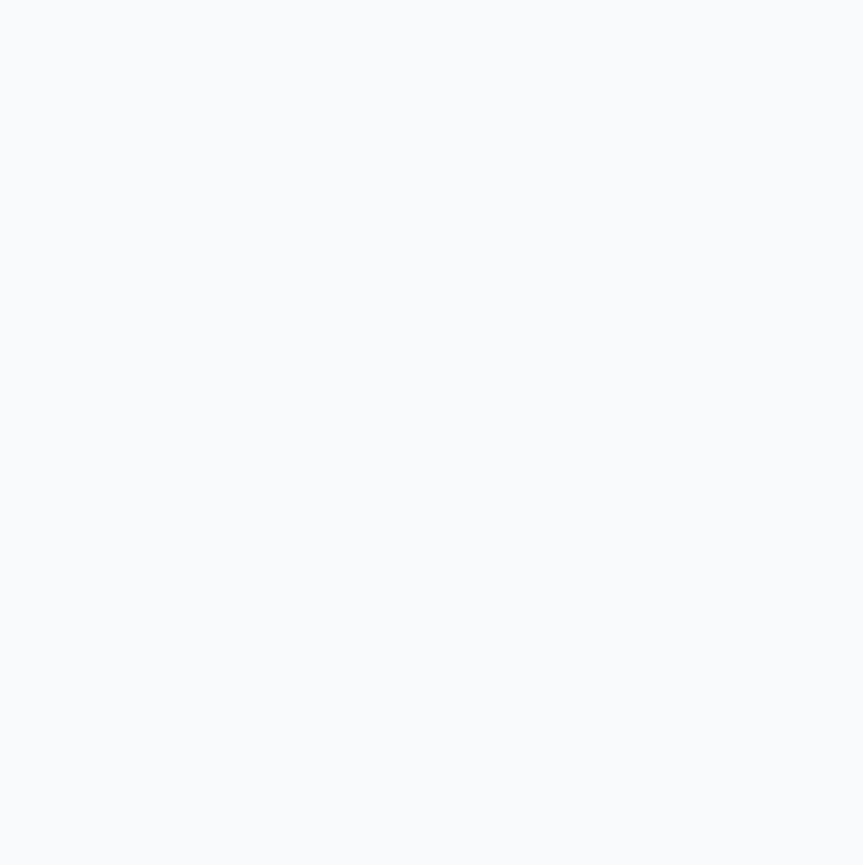
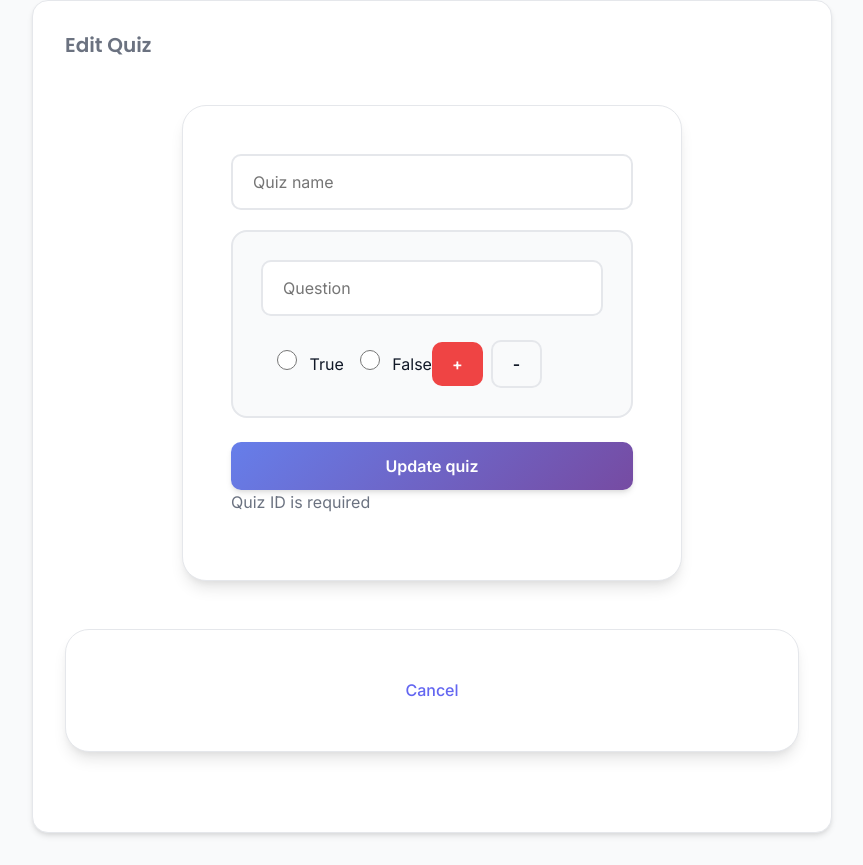
Before and after one commit to ishchenkomaksym46-alt/quiz_constructor, a React (Create React App) app: page /editQuiz in a window 1280 px wide. Before the commit this address had no page. Shown: the whole page, without its empty margins (208-1071 px from the left). Before the commit the page ends 800 px from the top, so only its background shows below. Built offline with nearby package versions, Linux system fonts and the light colour scheme.

Commit message:
Added editing and leaderboard frontend

```diff
--- a/src/auth/account.tsx
+++ b/src/auth/account.tsx
@@ -89,6 +89,7 @@ export default function Account() {
                     <h2>Title: {el.title}</h2>
                     <h3>Created at: {new Date(el.created_at).toLocaleDateString('us-US')}</h3>
                     <a href={`/start?id=${el.id}`}>Start</a>
+                    <button onClick={() => navigate(`/editQuiz?id=${el.id}`)}>Edit</button>
                     <button onClick={() => deleteQuiz(el.id)}>Delete</button>
                 </div>
             ))}
--- a/src/index.tsx
+++ b/src/index.tsx
@@ -6,6 +6,8 @@ import Main from "./main/main";
 import Quizzes from "./quizzes/quizzes";
 import Start from './quizzes/start';
 import CreateQuiz from "./quizzes/createQuiz";
+import EditQuiz from "./quizzes/editQuiz";
+import Leaderboard from "./quizzes/leaderboard";
 import Account from "./auth/account";
 import './styles.css';
 
@@ -19,6 +21,8 @@ root.render(
             <Route path='/quizzes' element={<Quizzes />} />
             <Route path='/start' element={<Start />} />
             <Route path='/createQuiz' element={<CreateQuiz />} />
+            <Route path='/editQuiz' element={<EditQuiz />} />
+            <Route path='/leaderboard' element={<Leaderboard />} />
             <Route path='/accountInfo' element={<Account />} />
         </Routes>
     </BrowserRouter>
--- a/src/main/main.tsx
+++ b/src/main/main.tsx
@@ -55,6 +55,7 @@ export default function Main() {
                         </div>
                     )}
                     <a href="/quizzes">Quizzes</a>
+                    <a href="/leaderboard">Leaderboard</a>
                 </div>
             </header>
 
--- /dev/null
+++ b/src/quizzes/editQuiz.tsx
@@ -0,0 +1,164 @@
+import {useState, useEffect} from "react";
+import axios from "axios";
+import {useNavigate, useSearchParams} from "react-router-dom";
+
+export default function EditQuiz() {
+    const [questionsNumber, setQuestionsNumber] = useState<number[]>([1]);
+    const [quizName, setQuizName] = useState<string>('');
+    const [questions, setQuestions] = useState<{text: string, answer: boolean | null}[]>([{text: '', answer: null}]);
+    const [error, setError] = useState<string | null>(null);
+    const [loading, setLoading] = useState<boolean>(true);
+    const navigate = useNavigate();
+    const [searchParams] = useSearchParams();
+    const quizId = searchParams.get('id');
+
+    useEffect(() => {
+        const fetchQuiz = async () => {
+            if (!quizId) {
+                setError('Quiz ID is required');
+                setLoading(false);
+                return;
+            }
+
+            try {
+                axios.defaults.withCredentials = true;
+                const res = await axios.get(`${process.env.REACT_APP_API_URL}/quizzes/get?id=${quizId}`);
+
+                if (res.data.success) {
+                    setQuizName(res.data.quiz.title);
+                    const loadedQuestions = res.data.questions.map((q: any) => ({
+                        text: q.question,
+                        answer: q.correct_variant
+                    }));
+                    setQuestions(loadedQuestions);
+                    setQuestionsNumber(loadedQuestions.map((_: any, i: number) => i + 1));
+                } else {
+                    setError(res.data.message);
+                }
+            } catch (error: any) {
+                console.error(error);
+                setError(error.response?.data?.message || 'Failed to load quiz');
+            } finally {
+                setLoading(false);
+            }
+        };
+
+        fetchQuiz();
+    }, [quizId]);
+
+    function addInput() {
+        setQuestionsNumber([...questionsNumber, questionsNumber.length + 1]);
+        setQuestions([...questions, {text: '', answer: null}]);
+    }
+
+    function removeInput() {
+        if (questionsNumber.length > 1) {
+            setQuestionsNumber(questionsNumber.filter((x) => x !== questionsNumber.length).sort((a, b) => a - b));
+            setQuestions(questions.slice(0, -1));
+        }
+    }
+
+    async function editQuiz(e: React.FormEvent) {
+        e.preventDefault();
+        setError(null);
+
+        if (!quizName.trim()) {
+            setError('Quiz name is required');
+            return;
+        }
+
+        for (let i = 0; i < questions.length; i++) {
+            if (!questions[i].text.trim()) {
+                setError(`Question ${i + 1} text is required`);
+                return;
+            }
+            if (questions[i].answer === null) {
+                setError(`Question ${i + 1} answer is required`);
+                return;
+            }
+        }
+
+        axios.defaults.withCredentials = true;
+
+        try {
+            const res = await axios.put(`${process.env.REACT_APP_API_URL}/quizzes/edit?id=${quizId}`, {
+                quizName,
+                questions
+            });
+
+            if(res.data.success) {
+                navigate("/quizzes");
+            } else {
+                setError(res.data.message);
+            }
+        } catch (error: any) {
+            console.error(error);
+            setError(error.response?.data?.message || 'Failed to update quiz');
+        }
+    }
+
+    if (loading) {
+        return <div>Loading quiz...</div>;
+    }
+
+    return(
+        <div>
+            <h2>Edit Quiz</h2>
+            <form onSubmit={editQuiz}>
+                <input
+                    type='text'
+                    name='name'
+                    placeholder='Quiz name'
+                    value={quizName}
+                    onChange={(e) => setQuizName(e.target.value)}
+                />
+                {questionsNumber.map((_, index) => {
+                    return (
+                        <div key={index}>
+                            <input
+                                type='text'
+                                name={`question-${index}`}
+                                placeholder='Question'
+                                value={questions[index]?.text || ''}
+                                onChange={(e) => {
+                                    const newQuestions = [...questions];
+                                    newQuestions[index].text = e.target.value;
+                                    setQuestions(newQuestions);
+                                }}
+                            />
+                            <input
+                                type='radio'
+                                name={`answer-${index}`}
+                                value='True'
+                                checked={questions[index]?.answer === true}
+                                onChange={() => {
+                                    const newQuestions = [...questions];
+                                    newQuestions[index].answer = true;
+                                    setQuestions(newQuestions);
+                                }}
+                            /> True
+                            <input
+                                type='radio'
+                                name={`answer-${index}`}
+                                value='False'
+                                checked={questions[index]?.answer === false}
+                                onChange={() => {
+                                    const newQuestions = [...questions];
+                                    newQuestions[index].answer = false;
+                                    setQuestions(newQuestions);
+                                }}
+                            /> False
+                            <button type='button' onClick={addInput}>+</button>
+                            <button type='button' onClick={removeInput}>-</button>
+                        </div>
+                    )
+                })}
+                <button type='submit'>Update quiz</button>
+                <p>{error}</p>
+            </form>
+            <div style={{ marginTop: '20px' }}>
+                <a href="/quizzes">Cancel</a>
+            </div>
+        </div>
+    )
+}
--- /dev/null
+++ b/src/quizzes/leaderboard.tsx
@@ -0,0 +1,87 @@
+import { useEffect, useState } from "react";
+import axios from "axios";
+
+export default function Leaderboard() {
+    const [leaderboard, setLeaderboard] = useState([]);
+    const [error, setError] = useState(null);
+    const [loading, setLoading] = useState(true);
+
+    useEffect(() => {
+        const fetchLeaderboard = async () => {
+            try {
+                const res = await axios.get(
+                    `${process.env.REACT_APP_API_URL}/quizzes/leaderboard?limit=20`
+                );
+
+                if (res.data.success) {
+                    setLeaderboard(res.data.leaderboard);
+                } else {
+                    setError(res.data.message);
+                }
+            } catch (error) {
+                console.error(error);
+                setError('Failed to load leaderboard');
+            } finally {
+                setLoading(false);
+            }
+        };
+
+        fetchLeaderboard();
+    }, []);
+
+    if (loading) {
+        return <div>Loading leaderboard...</div>;
+    }
+
+    if (error) {
+        return <div>Error: {error}</div>;
+    }
+
+    return (
+        <div>
+            <h1>Quiz Leaderboard</h1>
+            <p>Top quizzes by likes</p>
+
+            {leaderboard.length === 0 ? (
+                <p>No quizzes yet</p>
+            ) : (
+                <table style={{ width: '100%', borderCollapse: 'collapse' }}>
+                    <thead>
+                        <tr>
+                            <th style={{ border: '1px solid #ddd', padding: '8px' }}>Rank</th>
+                            <th style={{ border: '1px solid #ddd', padding: '8px' }}>Quiz Title</th>
+                            <th style={{ border: '1px solid #ddd', padding: '8px' }}>Creator</th>
+                            <th style={{ border: '1px solid #ddd', padding: '8px' }}>Likes</th>
+                            <th style={{ border: '1px solid #ddd', padding: '8px' }}>Action</th>
+                        </tr>
+                    </thead>
+                    <tbody>
+                        {leaderboard.map((quiz, index) => (
+                            <tr key={quiz.id}>
+                                <td style={{ border: '1px solid #ddd', padding: '8px', textAlign: 'center' }}>
+                                    {index + 1}
+                                </td>
+                                <td style={{ border: '1px solid #ddd', padding: '8px' }}>
+                                    {quiz.title}
+                                </td>
+                                <td style={{ border: '1px solid #ddd', padding: '8px' }}>
+                                    {quiz.creator_email}
+                                </td>
+                                <td style={{ border: '1px solid #ddd', padding: '8px', textAlign: 'center' }}>
+                                    {quiz.likes_count}
+                                </td>
+                                <td style={{ border: '1px solid #ddd', padding: '8px', textAlign: 'center' }}>
+                                    <a href={`/quizzes/start?id=${quiz.id}`}>Start Quiz</a>
+                                </td>
+                            </tr>
+                        ))}
+                    </tbody>
+                </table>
+            )}
+
+            <div style={{ marginTop: '20px' }}>
+                <a href="/">Back to Home</a>
+            </div>
+        </div>
+    );
+}
```
